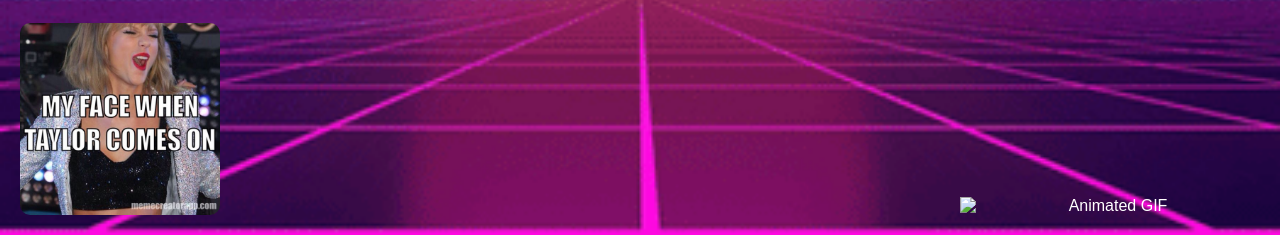
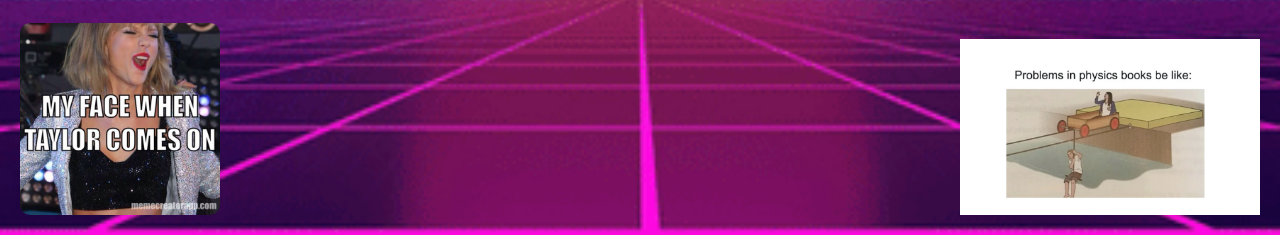
Before and after one commit to Uhtegi24/Kellaaeg, a plain HTML site: page index.html in a window 1280 px wide. Shown: the part 565-800 px from the top of the page. Drawn offline with Linux system fonts and the light colour scheme.

Commit message:
Viimane Viimane Viimane commit

```diff
--- a/index.html
+++ b/index.html
@@ -54,8 +54,8 @@
   <div id="countdown">Loading...</div>
   <!-- Image in the bottom-left corner -->
   <img src="taylor.jpg" alt="Countdown Image" class="bottom-left">
-  <!-- GIF in the bottom-right corner -->
-  <img src="kanye.gif" alt="Animated GIF" class="bottom-right">
+  <!-- Image in the bottom-right corner -->
+  <img src="physics_meme16.jpg" alt="Image 2" class="bottom-right">
 
   <script>
     function updateCountdown() {
```
